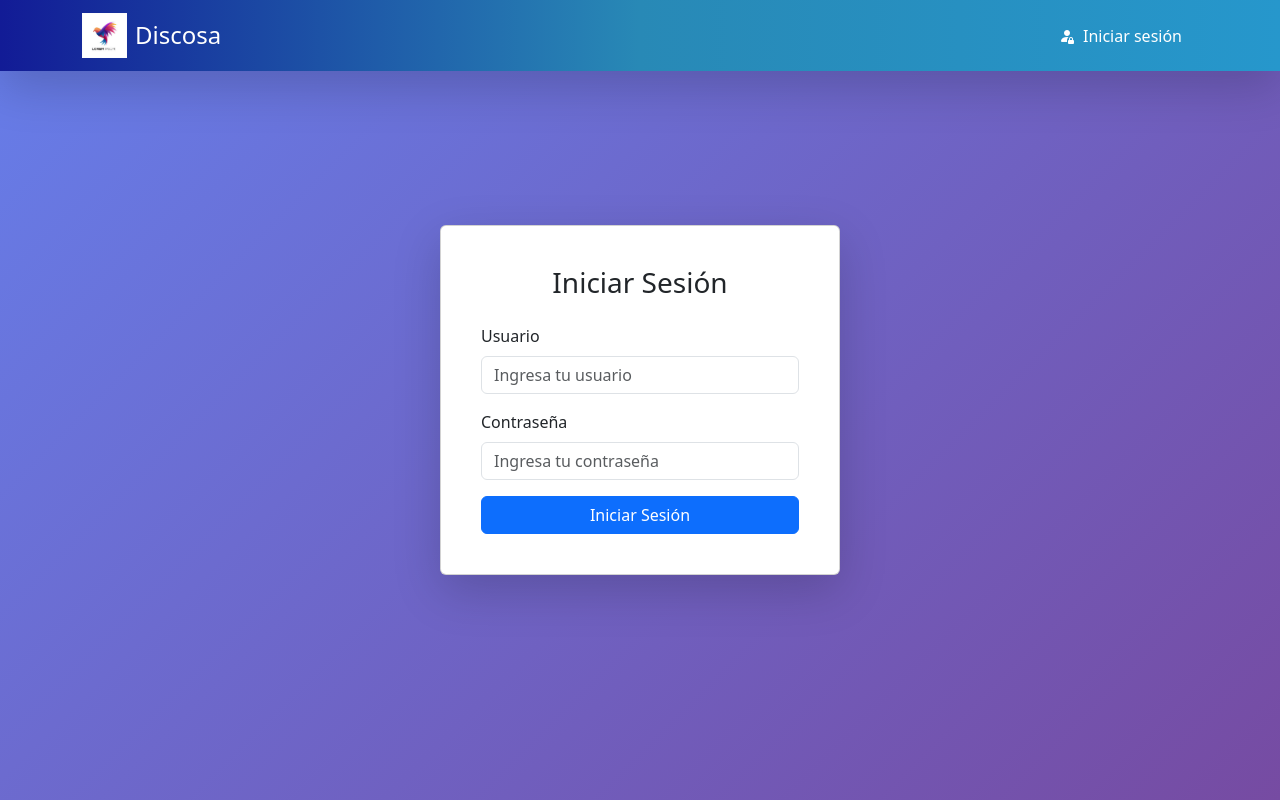
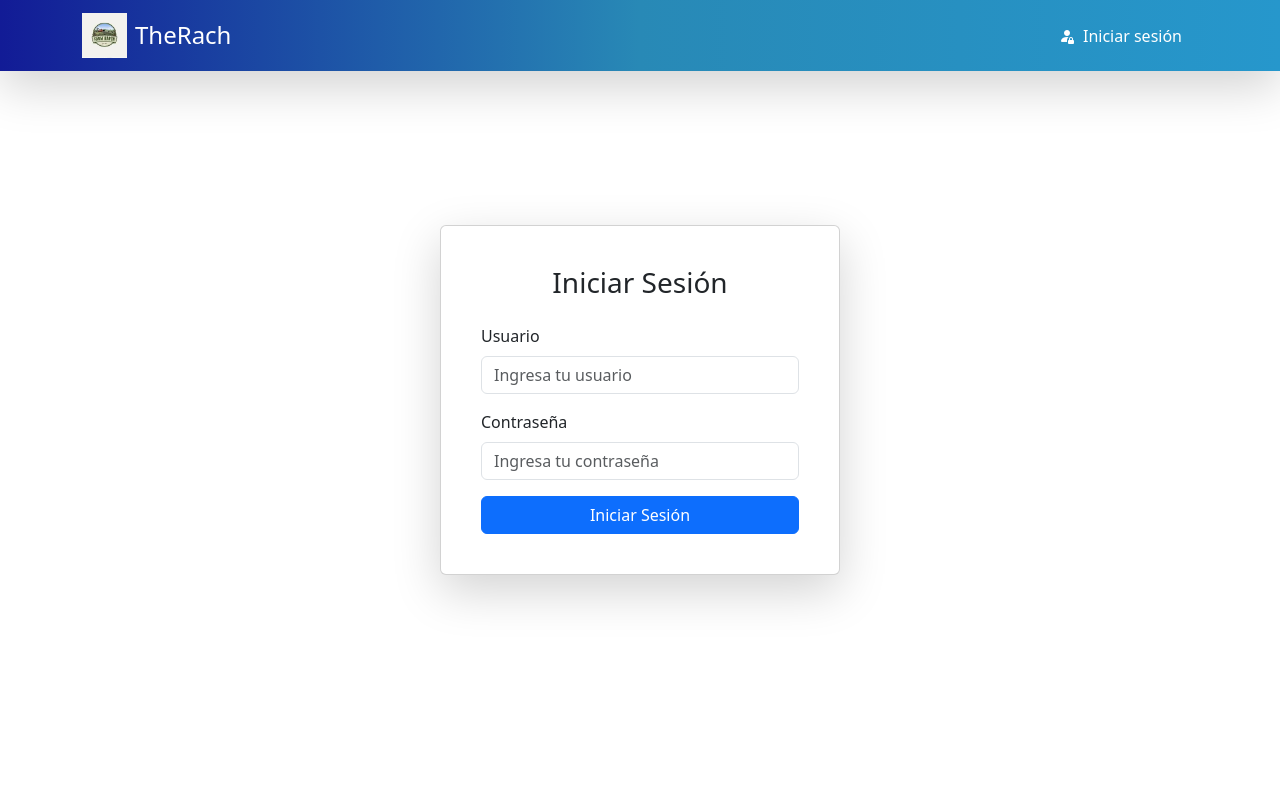
Before and after one commit to riossantos32/Trabajo2, a React (Vite) app: page /login in a window 1280 px wide. Built offline with nearby package versions, Linux system fonts and the light colour scheme; no server answers.

Commit message:
Modi 15 abril

```diff
--- a/src/App.css
+++ b/src/App.css
@@ -7,10 +7,11 @@
     display: flex;
     justify-content: center;
     align-items: center;
-    background: linear-gradient(135deg, #667eea 0%, #764ba2 100%);
+    background: linear-gradient(135deg, #c5c9dd 0%, #764ba2 100%);
     padding: 20px;
     overflow: hidden;
 }
+
 
 .margen-superior-main {
 margin-top: 50px;
--- a/src/components/navegacion/Encabezado.jsx
+++ b/src/components/navegacion/Encabezado.jsx
@@ -1,7 +1,7 @@
 import React, { useState } from "react";
 import { useNavigate, useLocation } from "react-router-dom";
 import { Container, Nav, Navbar, Offcanvas } from "react-bootstrap";
-import logo from "../../assets/ave.jpeg";
+import logo from "../../assets/ranch.jpeg";
 import { supabase } from "../../database/supabaseconfig";
 
 const Encabezado = () => {
@@ -150,7 +150,7 @@ const Encabezado = () => {
             className="d-inline-block me-2"
           />
           <strong>
-            <h4 className="mb-0">Discosa</h4>
+            <h4 className="mb-0">TheRach</h4>
           </strong>
         </Navbar.Brand>
 
--- a/src/views/Categorias.jsx
+++ b/src/views/Categorias.jsx
@@ -140,7 +140,7 @@ const Categorias = () => {
 <Row className="align-items-center mb-3">
     <Col xs={9} sm={7} md={7} lg={7} className="d-flex align-items-center">
         <h3 className="mb-0">
-            <i className="bi-bookmark-plus-fill me-2"></i> Categoríasss
+            <i className="bi-bookmark-plus-fill me-2"></i> Categorías
         </h3>
     </Col>
     <Col xs={3} sm={5} md={5} lg={5} className="text-end">
--- a/src/views/Login.jsx
+++ b/src/views/Login.jsx
@@ -46,7 +46,7 @@ useEffect(() => {
     display: "flex",
     justifyContent: "center",
     alignItems: "center",
-    background: "linear-gradient(135deg, #667eea 0%, #764ba2 100%)",
+
     padding: "20px",
     overflow: "hidden",
   };
```
Also changed, not shown: src/assets/ranch.jpeg (added).
